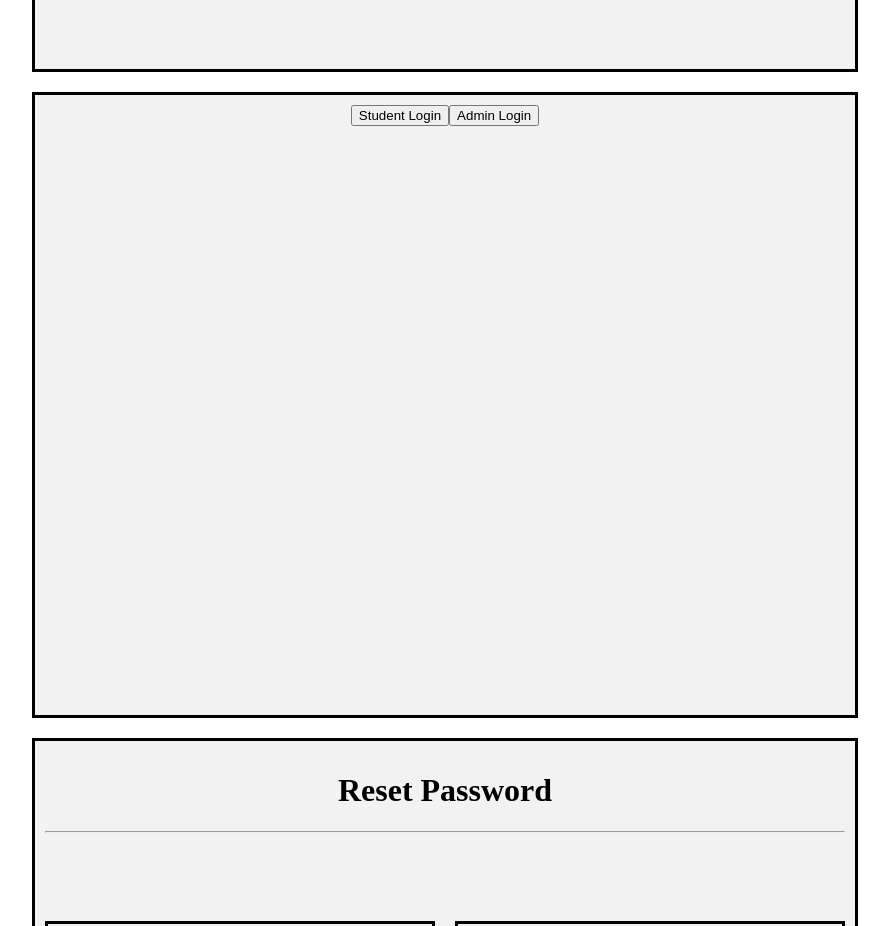
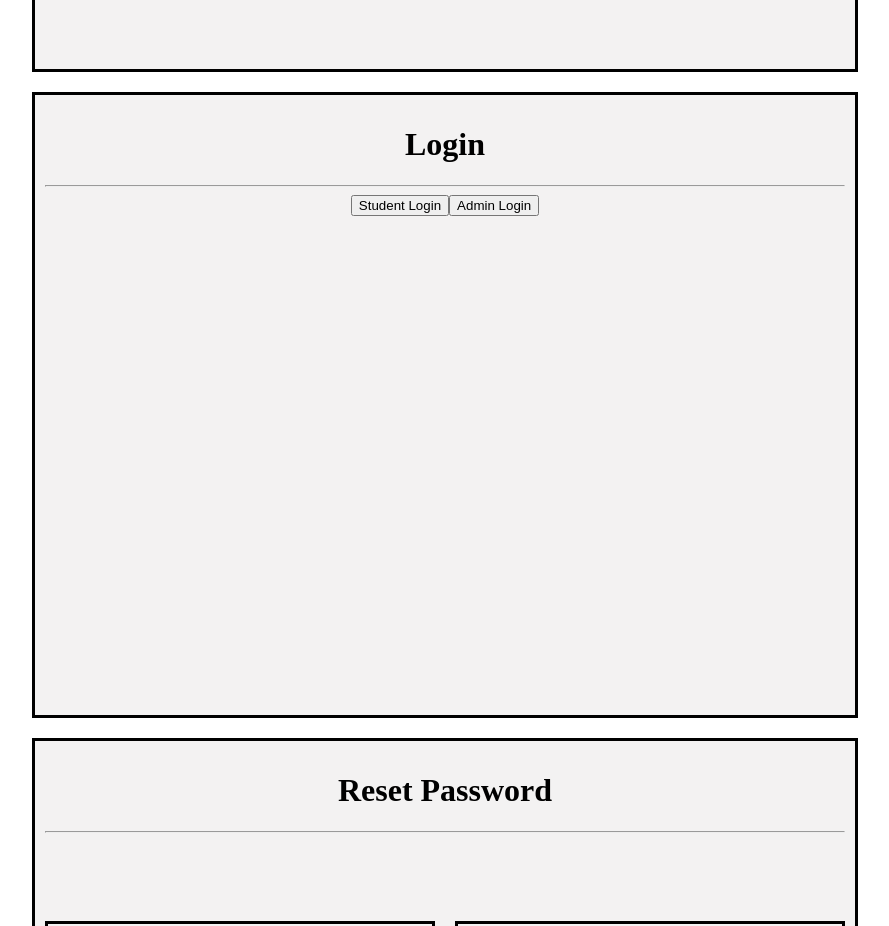
Before and after one commit to nileshpandey31/OnlineExaminationSystem, an Angular app in the folder OnlineExaminationSystem/: page / in a window 1280 px wide. Shown: the part 1220-2146 px from the top of the page, without its empty margins (195-1084 px from the left). Built offline with nearby package versions, Linux system fonts and the light colour scheme.

Commit message:
Update Login

```diff
--- a/OnlineExaminationSystem/src/app/Components/login/login.component.html
+++ b/OnlineExaminationSystem/src/app/Components/login/login.component.html
@@ -3,7 +3,10 @@
     <button (click)="AdminLogin()">Admin Login</button>
 </div> -->
 <div class="container">
-
+   <h1>
+       Login
+   </h1>
+   <hr>
     <button (click)="StudentLogin()"> Student Login</button>
     <button (click)="AdminLogin()">Admin Login</button>
 
```
